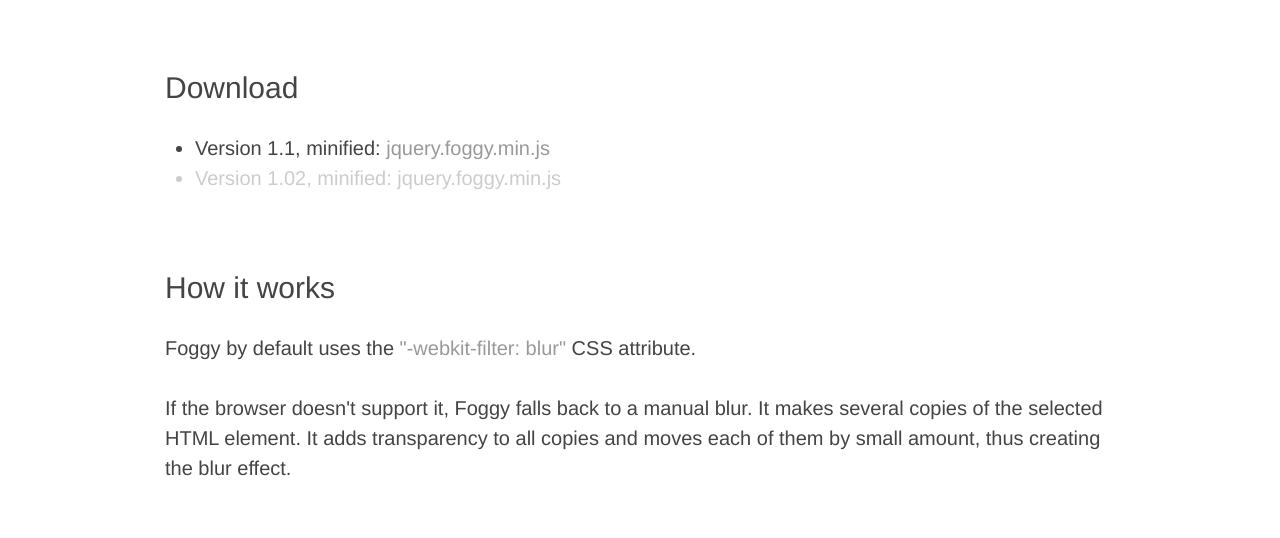
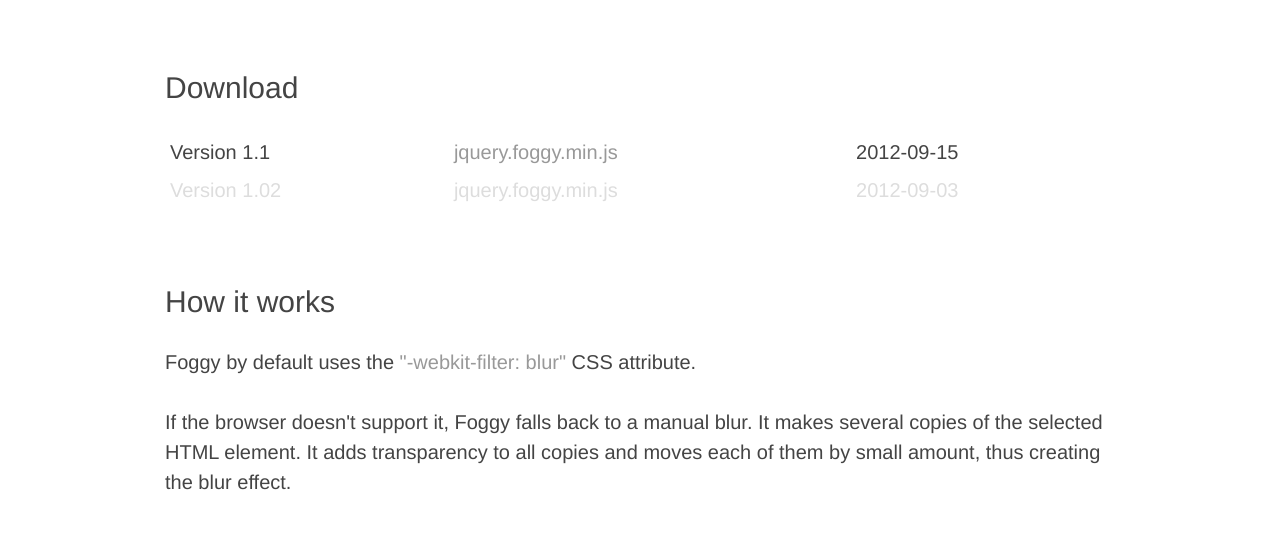
Before and after one commit to nbartlomiej/foggy, a plain HTML site: page index.html in a window 1280 px wide. Shown: the part 1200-1738 px from the top of the page. Drawn offline with Linux system fonts and the light colour scheme; a web font is replaced by a local one.

Commit message:
Links to available Foggy versions

```diff
--- a/index.html
+++ b/index.html
@@ -61,7 +61,13 @@
         color: #CCC;
       }
       .old-version , .old-version a {
-        color: #CCC;
+        color: #DDD;
+      }
+      .old-version a:hover {
+        color: #BBB;
+      }
+      table.versions tr td {
+        background: #FFF;
       }
       .foggy-comparison-manual-wrapper { position: relative; }
       .foggy-comparison-manual {
@@ -150,18 +156,26 @@
       </div>
       <div class='section span-24'>
         <h3>Download</h3>
-        <ul>
-          <li>Version 1.1, minified:
+        <table class='versions'>
+          <tr>
+            <td>Version 1.1</td>
+            <td>
               <a href='https://raw.github.com/nbartlomiej/foggy/foggy-1.1/jquery.foggy.min.js' target='_blank'>
                 jquery.foggy.min.js
               </a>
-          </li>
-          <li class='old-version'>Version 1.02, minified:
+            </td>
+            <td>2012-09-15</td>
+          </tr>
+          <tr class='old-version'>
+            <td>Version 1.02</td>
+            <td>
               <a href='https://raw.github.com/nbartlomiej/foggy/foggy-1.02/jquery.foggy.min.js' target='_blank'>
                 jquery.foggy.min.js
               </a>
-          </li>
-        </ul>
+            </td>
+            <td>2012-09-03</td>
+          </tr>
+        </table>
       </div>
       <div class='section span-24'>
         <h3>How it works</h3>
```
Lines whose indentation alone changed are shown as unchanged.
